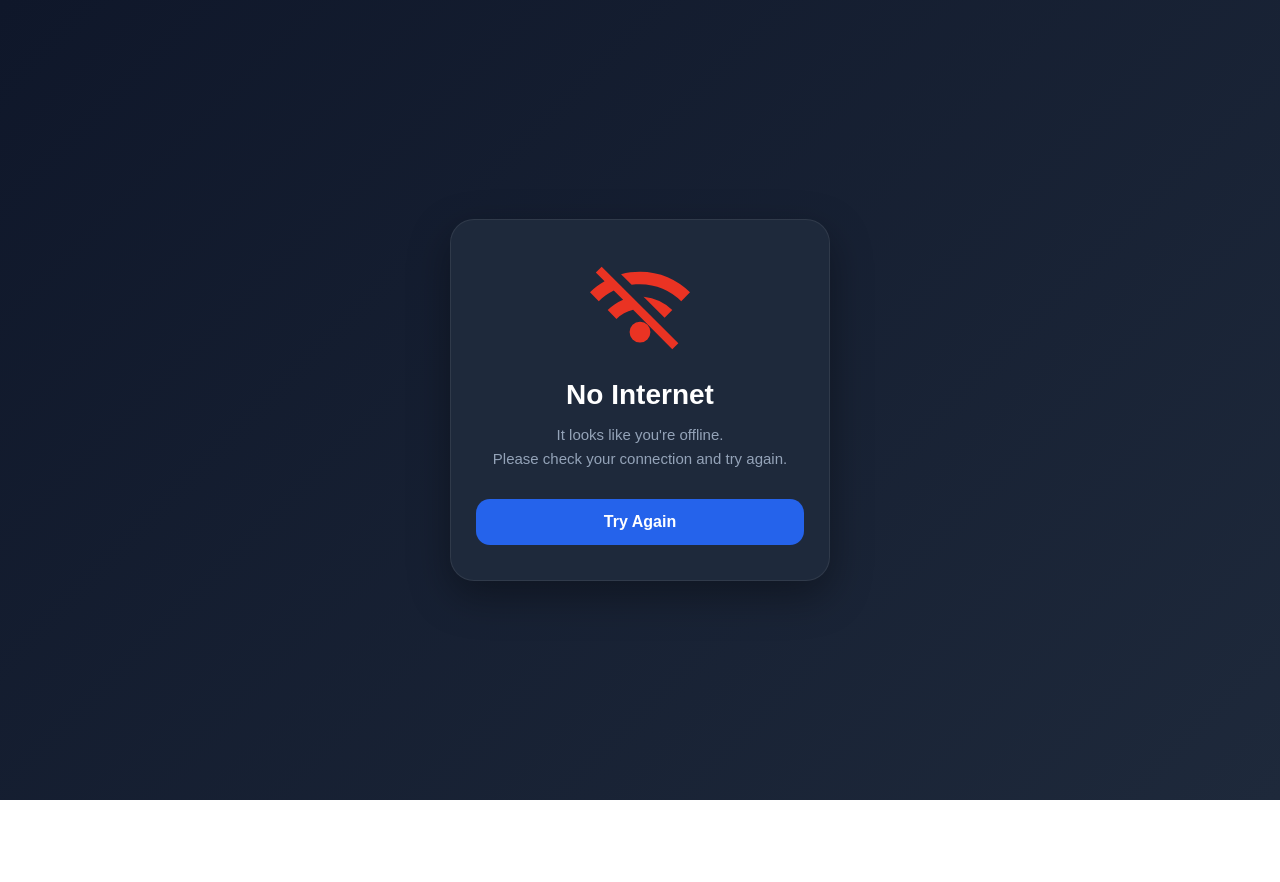
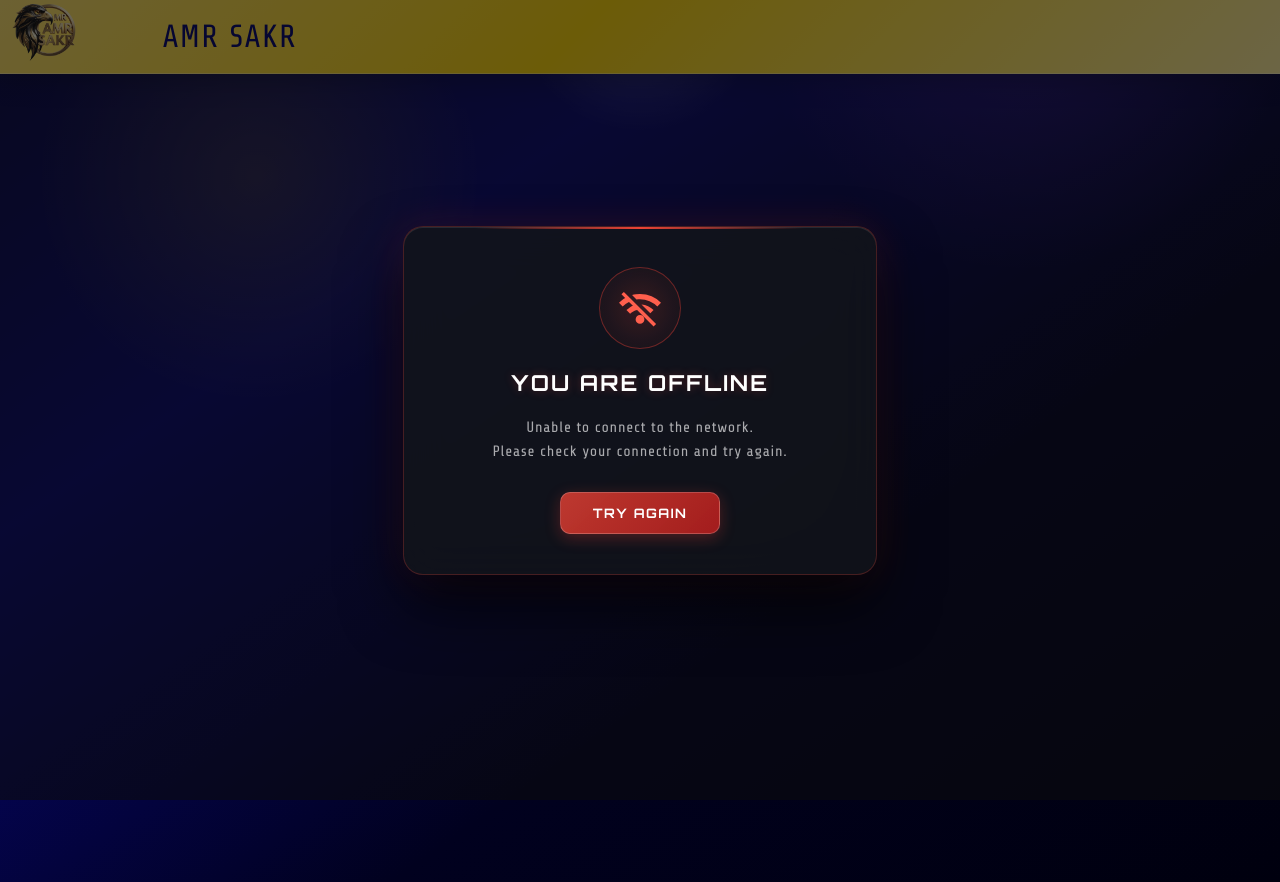
Before and after one commit to diaaabdelhady-maker/sakr-platform, a plain HTML site: page offline.html in a window 1280 px wide. Before the commit the page ends 800 px from the top, so only its background shows below. Drawn offline with nearby package versions, Linux system fonts and the light colour scheme.

Commit message:
Update offline.html

```diff
--- a/offline.html
+++ b/offline.html
@@ -2,121 +2,207 @@
 <html lang="en">
 <head>
 <meta charset="UTF-8">
+<title>offline</title>
+
+<link rel="stylesheet" href="style.css?v=2">
+
+<link rel="preconnect" href="https://fonts.googleapis.com">
+<link rel="preconnect" href="https://fonts.gstatic.com" crossorigin>
+
+<link href="https://fonts.googleapis.com/css2?family=Share+Tech&family=Orbitron:wght@500;700;800&display=swap" rel="stylesheet">
+
 <meta name="viewport" content="width=device-width, initial-scale=1.0">
-<title>No Internet</title>
+
+<link rel="icon" href="logo.png" type="image/png">
 
 <style>
-*{
-    margin:0;
-    padding:0;
-    box-sizing:border-box;
-    font-family:Arial,Helvetica,sans-serif;
+
+.offline-card-wrapper {
+    display: flex;
+    justify-content: center;
+    align-items: center;
+    position: fixed;
+    inset: 0;
+    width: 100vw;
+    height: 100vh;
+    padding: 20px;
+    box-sizing: border-box;
+    z-index: 999;
+    background: rgba(10, 11, 14, 0.6);
 }
 
-body{
-    background:linear-gradient(135deg,#0f172a,#1e293b);
-    min-height:100vh;
-    display:flex;
-    justify-content:center;
-    align-items:center;
-    padding:20px;
+.offline-banner {
+    position: relative;
+    display: flex;
+    flex-direction: column;
+    align-items: center;
+    justify-content: center;
+    gap: 20px;
+
+    background: rgba(18, 20, 26, 0.85);
+    backdrop-filter: blur(20px);
+    -webkit-backdrop-filter: blur(20px);
+
+    color: white;
+
+    padding: 40px 36px;
+    border-radius: 20px;
+
+    border: 1px solid rgba(234, 67, 53, 0.25);
+
+    box-shadow:
+        0 30px 60px rgba(0, 0, 0, 0.7),
+        0 0 40px rgba(234, 67, 53, 0.15),
+        inset 0 1px 0 rgba(255, 255, 255, 0.1);
+
+    font-family: 'Share Tech', sans-serif;
+    text-align: center;
+
+    max-width: 400px;
+    width: 100%;
+    overflow: hidden;
+    transition: transform 0.3s ease, box-shadow 0.3s ease;
 }
 
-.offline-box{
-    width:100%;
-    max-width:380px;
-    background:#1e293b;
-    border:1px solid rgba(255,255,255,.08);
-    border-radius:24px;
-    padding:35px 25px;
-    text-align:center;
-    box-shadow:0 15px 40px rgba(0,0,0,.35);
-    animation:fade .5s ease;
+/* خط ضوئي أعلى المربع لإعطاء مظهر متقدم */
+.offline-banner::before {
+    content: '';
+    position: absolute;
+    top: 0;
+    left: 15%;
+    right: 15%;
+    height: 2px;
+    background: linear-gradient(90deg, transparent, #ea4335, transparent);
 }
 
-.offline-box img{
-    width:100px;
-    margin-bottom:20px;
+.offline-banner .icon-wrapper {
+    width: 80px;
+    height: 80px;
+    border-radius: 50%;
+    background: radial-gradient(circle, rgba(234, 67, 53, 0.18) 0%, rgba(234, 67, 53, 0.05) 70%);
+    border: 1px solid rgba(234, 67, 53, 0.4);
+    display: flex;
+    align-items: center;
+    justify-content: center;
+    animation: pulse-ring 2.5s infinite ease-in-out;
 }
 
-.offline-box h1{
-    color:#fff;
-    font-size:28px;
-    margin-bottom:12px;
+.offline-banner .icon {
+    width: 42px;
+    height: 42px;
+    user-select: none;
+    filter: brightness(0) saturate(100%) invert(48%) sepia(93%) saturate(2000%) hue-rotate(330deg);
 }
 
-.offline-box p{
-    color:#94a3b8;
-    line-height:1.6;
-    font-size:15px;
-    margin-bottom:28px;
+.title {
+    font-family: 'Orbitron', sans-serif;
+    font-size: 22px;
+    font-weight: 700;
+    color: #ffffff;
+    letter-spacing: 2px;
+    text-transform: uppercase;
+    margin: 0;
+    text-shadow: 0 0 10px rgba(234, 67, 53, 0.3);
 }
 
-.retry-btn{
-    width:100%;
-    padding:14px;
-    border:none;
-    border-radius:14px;
-    background:#2563eb;
-    color:#fff;
-    font-size:16px;
-    font-weight:bold;
-    cursor:pointer;
-    transition:.25s;
+.subtext {
+    font-size: 15px;
+    color: rgba(255, 255, 255, 0.65);
+    letter-spacing: 0.8px;
+    line-height: 1.6;
+    margin: 0;
 }
 
-.retry-btn:hover{
-    background:#1d4ed8;
-    transform:translateY(-2px);
+/* زر Try Again */
+.btn-retry {
+    margin-top: 8px;
+    padding: 12px 32px;
+    font-family: 'Orbitron', sans-serif;
+    font-size: 13px;
+    font-weight: 700;
+    letter-spacing: 1.5px;
+    text-transform: uppercase;
+    color: #ffffff;
+    background: linear-gradient(135deg, rgba(234, 67, 53, 0.8), rgba(180, 30, 30, 0.9));
+    border: 1px solid rgba(255, 255, 255, 0.2);
+    border-radius: 10px;
+    cursor: pointer;
+    outline: none;
+    box-shadow: 0 4px 15px rgba(234, 67, 53, 0.3);
+    transition: all 0.25s cubic-bezier(0.4, 0, 0.2, 1);
 }
 
-.retry-btn:active{
-    transform:scale(.98);
+.btn-retry:hover {
+    background: linear-gradient(135deg, rgba(255, 75, 60, 0.9), rgba(210, 40, 40, 1));
+    box-shadow: 0 6px 20px rgba(234, 67, 53, 0.5);
+    transform: translateY(-2px);
 }
 
-@keyframes fade{
-    from{
-        opacity:0;
-        transform:translateY(20px);
+.btn-retry:active {
+    transform: translateY(1px);
+    box-shadow: 0 2px 10px rgba(234, 67, 53, 0.3);
+}
+
+@keyframes pulse-ring {
+    0% {
+        box-shadow: 0 0 0 0 rgba(234, 67, 53, 0.4);
+        transform: scale(1);
     }
-    to{
-        opacity:1;
-        transform:translateY(0);
+    50% {
+        box-shadow: 0 0 0 16px rgba(234, 67, 53, 0);
+        transform: scale(1.04);
+    }
+    100% {
+        box-shadow: 0 0 0 0 rgba(234, 67, 53, 0);
+        transform: scale(1);
     }
 }
+
 </style>
+
+<script>
+(function(){
+    const theme = localStorage.getItem('settings-theme') || 'dark';
+    const accent = localStorage.getItem('settings-accent') || 'gold';
+
+    document.documentElement.setAttribute('data-theme', theme);
+    document.documentElement.setAttribute('data-accent', accent);
+})();
+</script>
+
 </head>
 
 <body>
 
-<div class="offline-box">
-    <img src="wifi_off.svg" alt="Offline">
-
-    <h1>No Internet</h1>
-
-    <p>
-        It looks like you're offline.<br>
-        Please check your connection and try again.
-    </p>
-
-    <button class="retry-btn" onclick="retryConnection()">
-        Try Again
-    </button>
+<div class="upbox">
+    <div class="hh">
+        <img src="logo.png" width="70px" alt="Logo">
+    </div>
+    &nbsp;&nbsp;&nbsp;&nbsp;<span class="brand-name">AMR SAKR</span>
 </div>
 
-<script>
-function retryConnection() {
-    if (navigator.onLine) {
-        location.href = "/";
-    } else {
-        location.reload();
-    }
-}
+<main>
+    <section class="hero-actions">
+        <div class="offline-card-wrapper">
+            <div class="offline-banner">
+                <div class="icon-wrapper">
+                    <img class="icon" src="wifi_off.svg" alt="No Internet">
+                </div>
 
-window.addEventListener("online", () => {
-    location.href = "/";
-});
-</script>
+                <h2 class="title">You Are Offline</h2>
+
+                <p class="subtext">
+                    Unable to connect to the network.<br>
+                    Please check your connection and try again.
+                </p>
+
+                <button class="btn-retry" onclick="window.location.reload();">
+                    Try Again
+                </button>
+            </div>
+        </div>
+    </section>
+</main>
 
 </body>
 </html>
```
